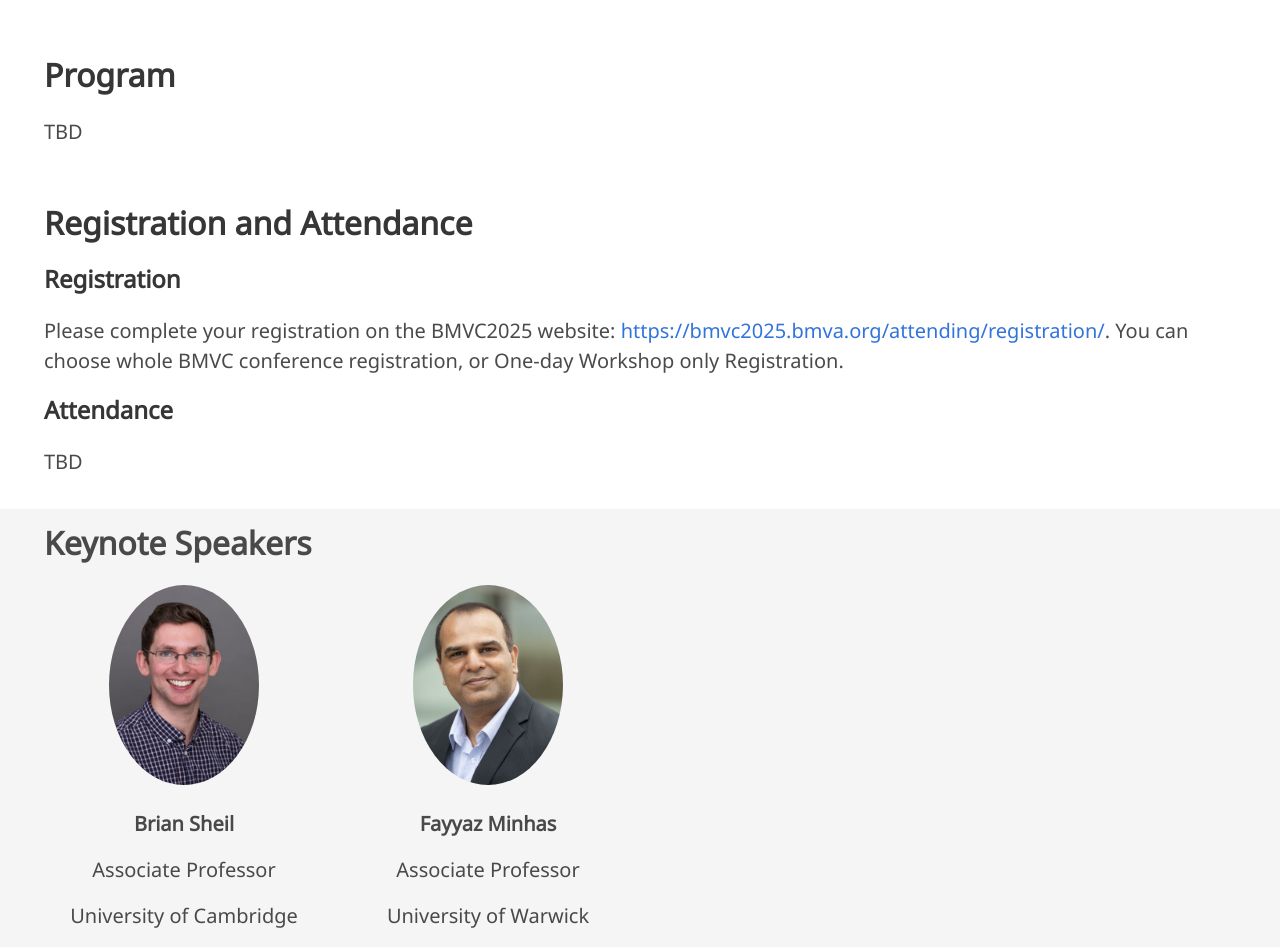
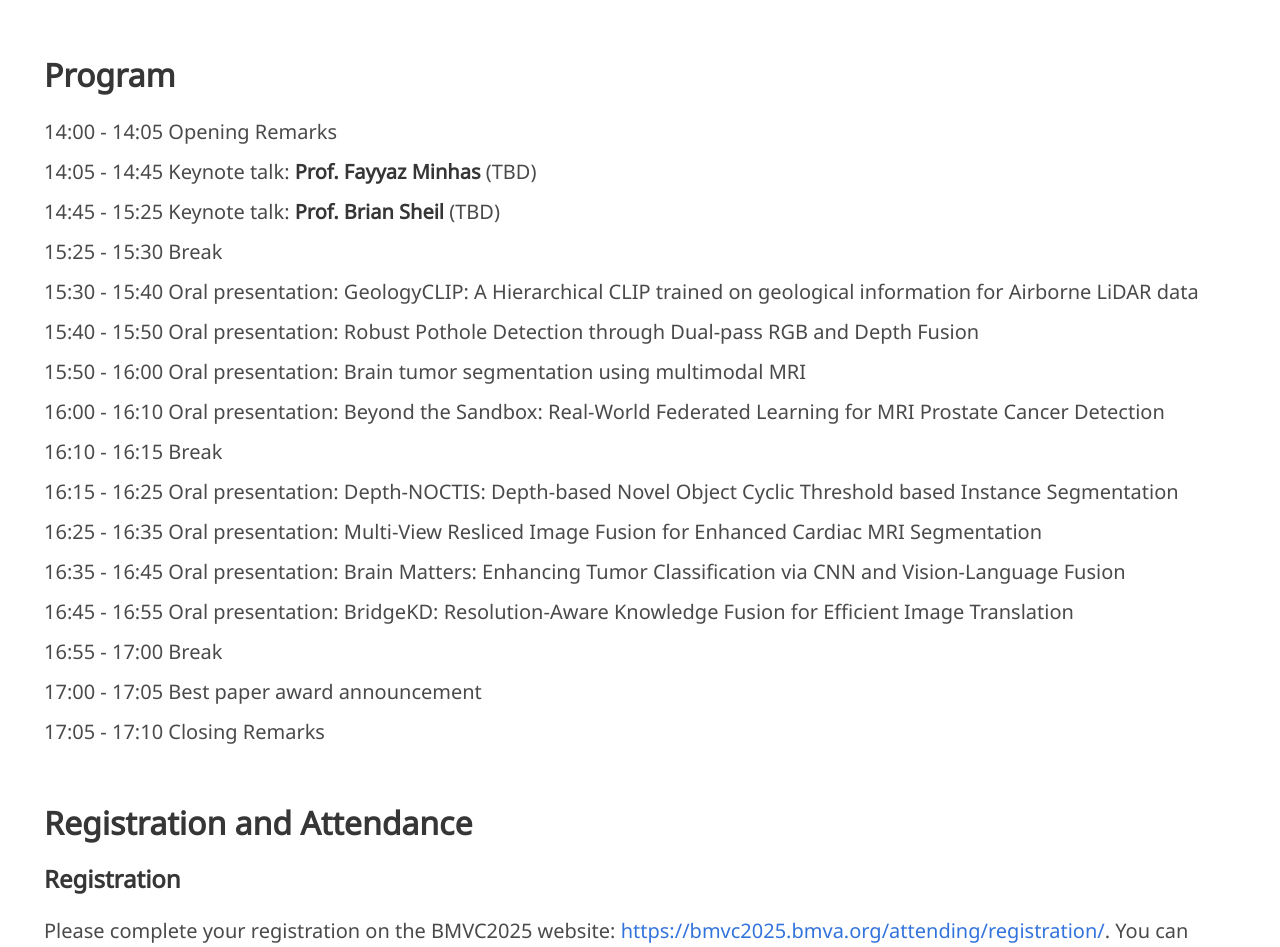
Before and after one commit to difa2025-bmvc/difa2025-bmvc.github.io, a plain HTML site: page index.html in a window 1280 px wide. Shown: the part 3217-4164 px from the top of the page. Drawn offline with nearby package versions, Linux system fonts and the light colour scheme; some icons are missing; a web font is replaced by a local one.

Commit message:
update programm

```diff
--- a/index.html
+++ b/index.html
@@ -426,7 +426,22 @@
         <h2 class="title is-3">Program</h2>
         <div class="content has-text-left">
           <ul>
-            <li>TBD</li>
+            <li>14:00 - 14:05 Opening Remarks</li>
+            <li>14:05 - 14:45 Keynote talk: <strong>Prof. Fayyaz Minhas</strong> (TBD)            </li>
+            <li>14:45 - 15:25 Keynote talk: <strong>Prof. Brian Sheil</strong> (TBD)            </li>
+            <li>15:25 - 15:30 Break</li>
+            <li>15:30 - 15:40 Oral presentation: GeologyCLIP: A Hierarchical CLIP trained on geological information for Airborne LiDAR data </li>
+            <li>15:40 - 15:50 Oral presentation: Robust Pothole Detection through Dual-pass RGB and Depth Fusion</li>
+            <li>15:50 - 16:00 Oral presentation: Brain tumor segmentation using multimodal MRI</li>
+            <li>16:00 - 16:10 Oral presentation: Beyond the Sandbox: Real-World Federated Learning for MRI Prostate Cancer Detection</li>
+            <li>16:10 - 16:15 Break</li>
+            <li>16:15 - 16:25 Oral presentation: Depth-NOCTIS: Depth-based Novel Object Cyclic Threshold based Instance Segmentation </li>
+            <li>16:25 - 16:35 Oral presentation: Multi-View Resliced Image Fusion for Enhanced Cardiac MRI Segmentation</li>
+            <li>16:35 - 16:45 Oral presentation: Brain Matters: Enhancing Tumor Classification via CNN and Vision-Language Fusion</li>
+            <li>16:45 - 16:55 Oral presentation: BridgeKD: Resolution-Aware Knowledge Fusion for Efficient Image Translation </li>
+            <li>16:55 - 17:00 Break</li>
+            <li>17:00 - 17:05 Best paper award announcement</li>
+            <li>17:05 - 17:10 Closing Remarks</li>
           </ul>
         </div>
       </div>
```
